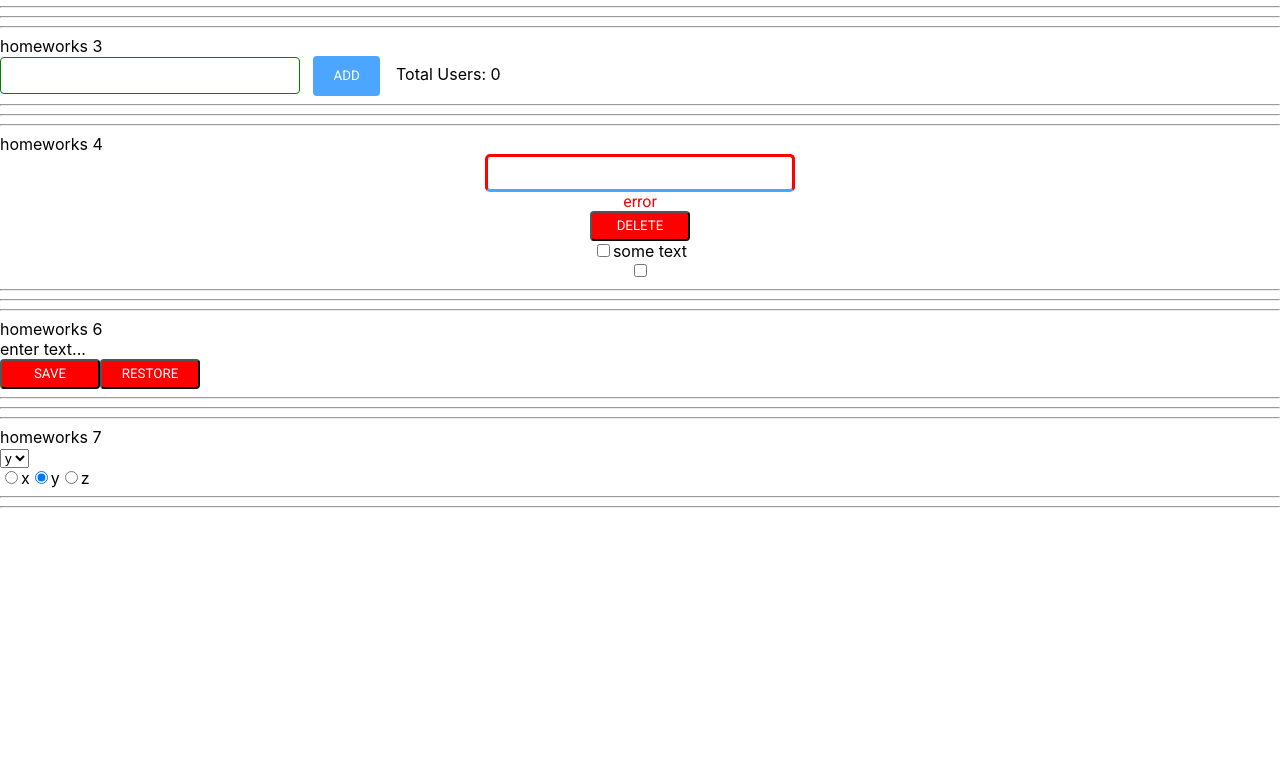
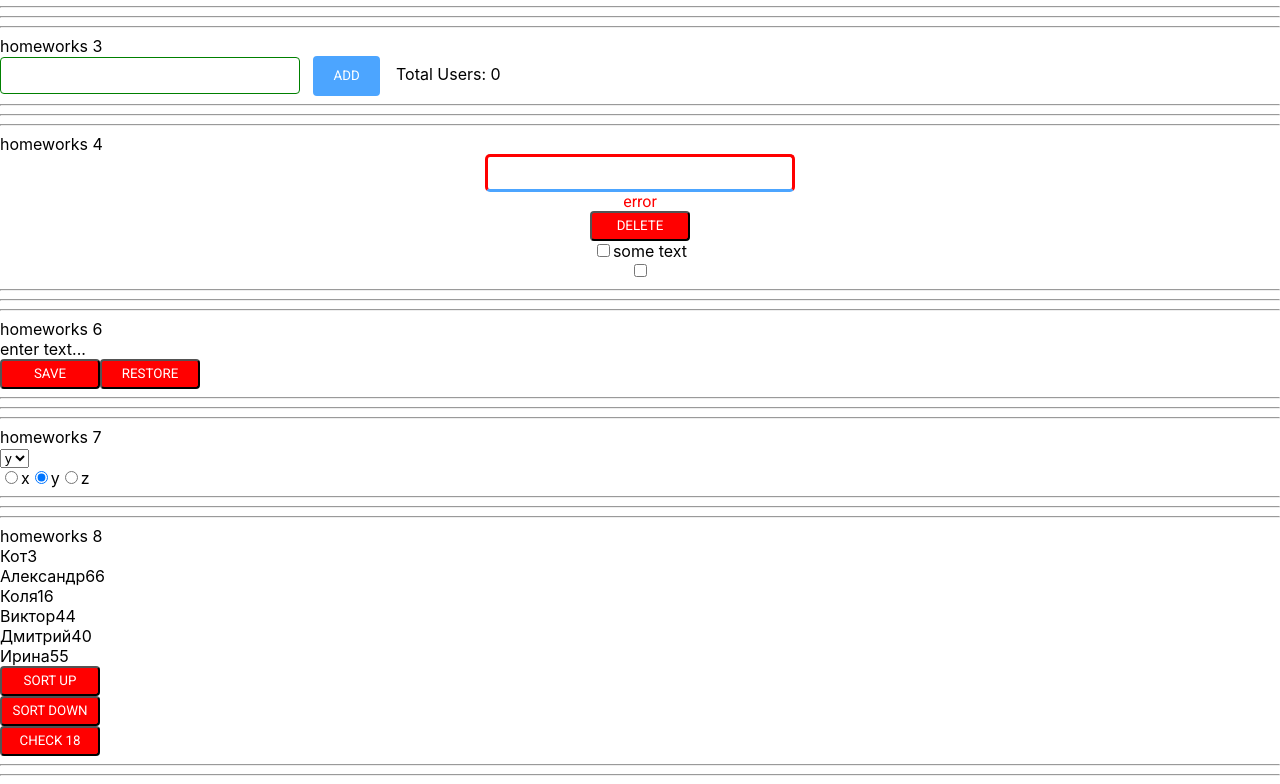
Before and after one commit to KevinSlow/simple-react-homeworks-master, a React (Create React App) app: page /#/pre-junior in a window 1280 px wide. Shown: the part 564-1348 px from the top of the page. Before the commit the page ends 1080 px from the top, so only its background shows below. Built offline with nearby package versions, Linux system fonts and the light colour scheme.

Commit message:
HW8-Done

```diff
--- a/src/p2-homeworks/h5/pages/PreJunior.tsx
+++ b/src/p2-homeworks/h5/pages/PreJunior.tsx
@@ -6,6 +6,7 @@ import HW4 from "../../h4/HW4";
 import "./PreJunior.module.css"
 import HW6 from "../../h6/HW6";
 import HW7 from "../../h7/HW7";
+import HW8 from "../../h8/HW8";
 
 
 function PreJunior() {
@@ -17,7 +18,7 @@ function PreJunior() {
             <HW4/>
             <HW6/>
             <HW7/>
-
+            <HW8/>
         </div>
     );
 }
--- a/src/p2-homeworks/h8/HW8.tsx
+++ b/src/p2-homeworks/h8/HW8.tsx
@@ -2,7 +2,19 @@ import React, {useState} from "react";
 import {homeWorkReducer} from "./bll/homeWorkReducer";
 import SuperButton from "../h4/common/c2-SuperButton/SuperButton";
 
-const initialPeople = [
+export type initialStateType = {
+    _id: number
+    name: string
+    age: number
+}
+
+type sort = { type: "check"; payload: initialStateType[]; }
+
+type check = { type: "sort"; payload: initialStateType[]; }
+
+export type Actions = sort | check;
+
+const initialPeople: Array<initialStateType> = [
     {_id: 0, name: "Кот", age: 3},
     {_id: 1, name: "Александр", age: 66},
     {_id: 2, name: "Коля", age: 16},
@@ -12,16 +24,34 @@ const initialPeople = [
 ]
 
 function HW8() {
-    const [people, setPeople] = useState(initialPeople);
+    const copyArray = [...initialPeople];
+    const [people, setPeople] = useState(copyArray);
 
-    const finalPeople = people.map(p => (
-        <div key={p._id}>
-            some name, age
+    const finalPeople = people.map(p => {
+        return <div key={p._id}>
+            <span>{p.name}</span>
+            <span>{p.age}</span>
         </div>
-    ))
+    })
 
-    const sortUp = () => setPeople(homeWorkReducer(initialPeople, {type: "sort", payload: "up"}))
+    const sortUp = () => setPeople(homeWorkReducer(copyArray, {
+        type: "sort",
+        payload: people.sort(function sortIncrease(a, b) {
+            return a.name <= b.name ? -1 : 1;
+        })
+    }));
 
+
+    const sortDown = () => setPeople(homeWorkReducer(copyArray, {
+        type: "sort",
+        payload: people.sort(function sortIncrease(a, b) {
+            return a.name >= b.name ? -1 : 1;
+        })
+    }));
+    const check = () => setPeople(homeWorkReducer(copyArray, {
+        type: "check",
+        payload: people.filter(st => st.age >= 18)
+    }))
     return (
         <div>
             <hr/>
@@ -31,10 +61,8 @@ function HW8() {
 
             {finalPeople}
             <div><SuperButton onClick={sortUp}>sort up</SuperButton></div>
-            <div>sort down</div>
-
-            check 18
-
+            <div><SuperButton onClick={sortDown}>sort down</SuperButton></div>
+            <div><SuperButton onClick={check}>check 18</SuperButton></div>
             <hr/>
             {/*для личного творчества, могу проверить*/}
             {/*<AlternativePeople/>*/}
--- a/src/p2-homeworks/h8/bll/homeWorkReducer.ts
+++ b/src/p2-homeworks/h8/bll/homeWorkReducer.ts
@@ -1,13 +1,14 @@
-export const homeWorkReducer = (state: any, action: any): any => {
+import {initialStateType, Actions} from "../HW8";
+
+export const homeWorkReducer = (state: Array<initialStateType>, action: Actions): Array<initialStateType> => {
     switch (action.type) {
         case "sort": {
-
-            return state
+            return [...action.payload]
         }
         case "check": {
-
+            return [...action.payload]
+        }
+        default:
             return state
-        }
-        default: return state
     }
 };
```
Also changed, not shown: 1 other file (tests, documents, lock files or other folders).
